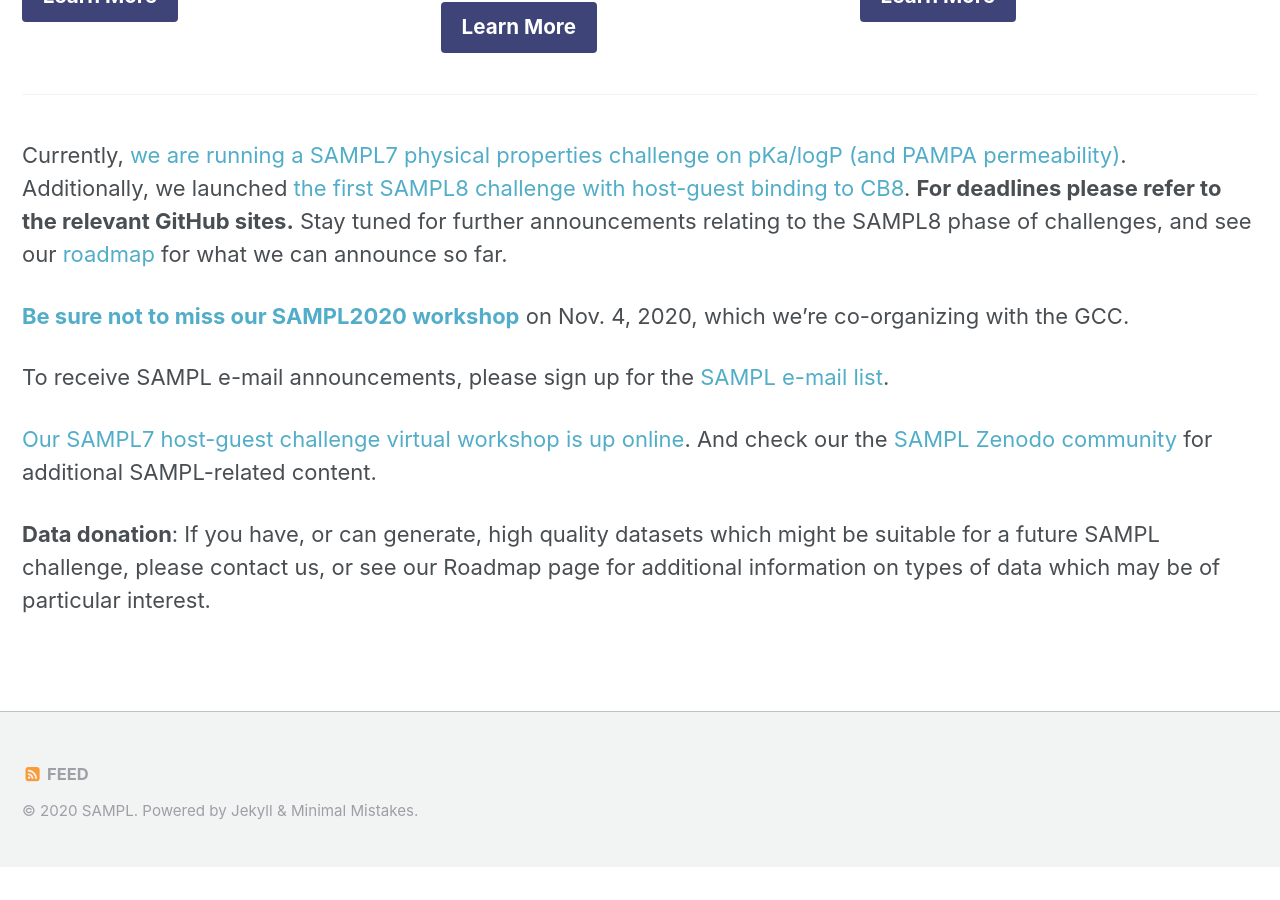
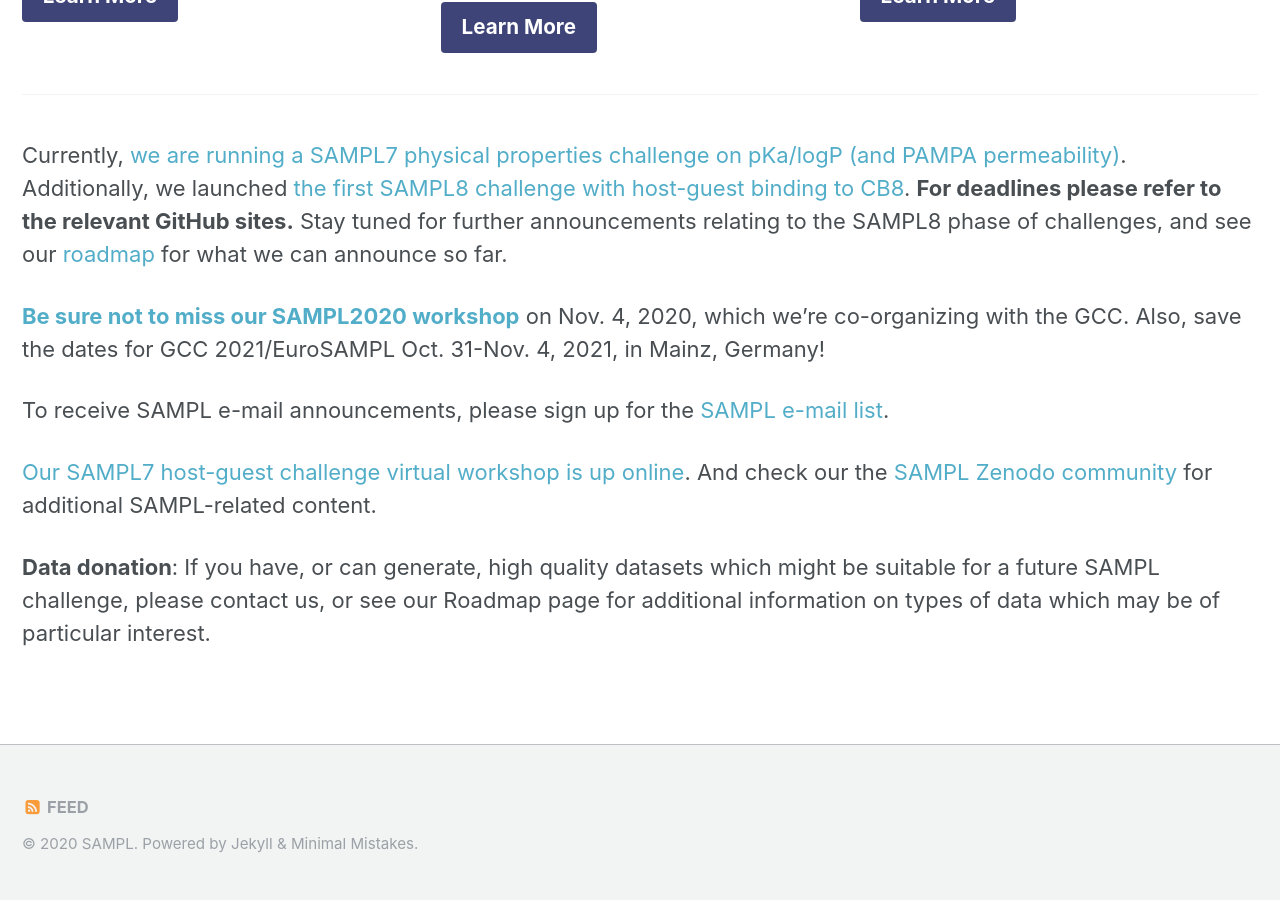
Before and after one commit to samplchallenges/samplchallenges.github.io, a Jekyll site: the page built from index.md, in a window 1280 px wide and 900 px high, scrolled down 911 px. Built offline with Jekyll 4.4.1, drawn with Linux system fonts in a browser that asks for light colours; before the commit the page ends 1778 px from its top, so only the background shows below that.

Commit message:
Add EuroSAMPL 2021 info

```diff
--- a/index.md
+++ b/index.md
@@ -34,7 +34,7 @@ feature_row:
 
 Currently, [we are running a SAMPL7 physical properties challenge on pKa/logP (and PAMPA permeability)](https://github.com/samplchallenges/SAMPL7/tree/master/physical_property). Additionally, we launched [the first SAMPL8 challenge with host-guest binding to CB8](https://github.com/samplchallenges/sampl8). **For deadlines please refer to the relevant GitHub sites.** Stay tuned for further announcements relating to the SAMPL8 phase of challenges, and see our [roadmap](https://samplchallenges.github.io/roadmap/plans/) for what we can announce so far.
 
-[**Be sure not to miss our SAMPL2020 workshop**](https://www.gdch.de/gcc2020) on Nov. 4, 2020, which we're co-organizing with the GCC.
+[**Be sure not to miss our SAMPL2020 workshop**](https://www.gdch.de/gcc2020) on Nov. 4, 2020, which we're co-organizing with the GCC. Also, save the dates for GCC 2021/EuroSAMPL Oct. 31-Nov. 4, 2021, in Mainz, Germany!
 
 To receive SAMPL e-mail announcements, please sign up for the [SAMPL e-mail list](http://eepurl.com/dPj11j).
 
```
Also changed, not shown: _current_challenges/01_workshops.md (+1 -1 lines).
